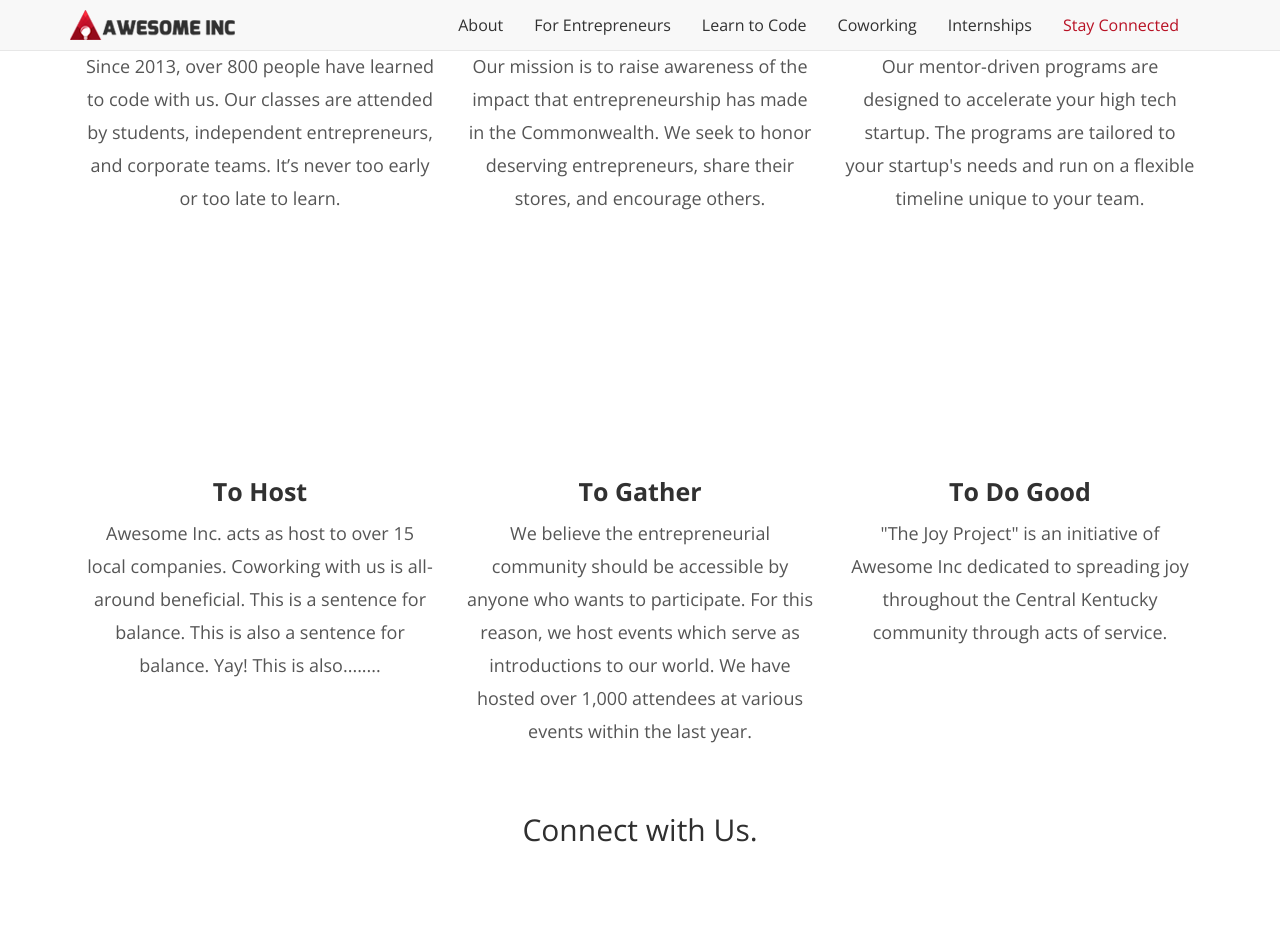
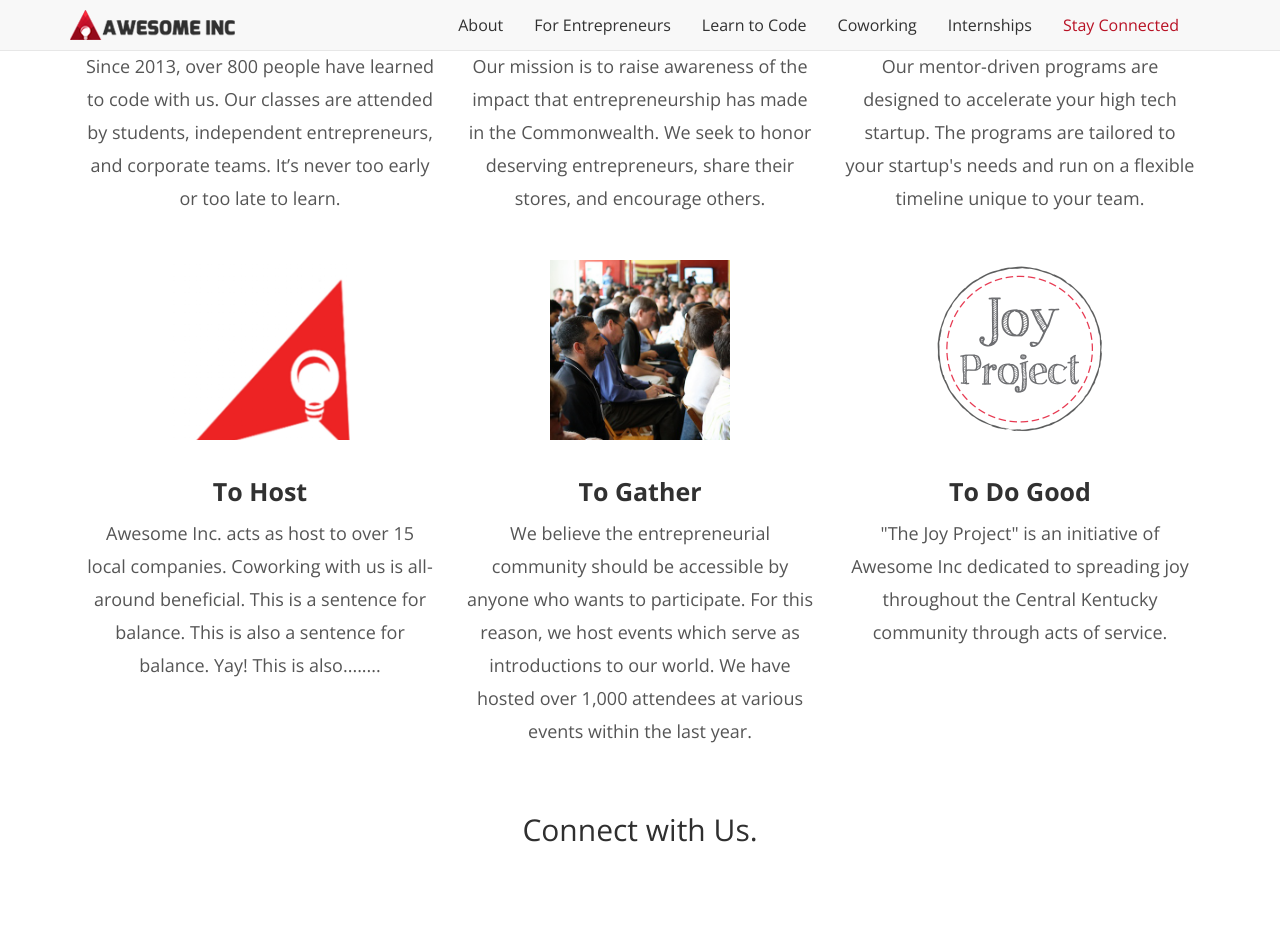
Before and after one commit to bcsmith12/bcsmith12.github.io, a Jekyll site: the page index.html, which Jekyll copies as it is, in a window 1280 px wide and 1400 px high, scrolled down 891 px. Shown: the top 930 px of the window. Built offline with Jekyll 4.4.1, drawn with Linux system fonts in a browser that asks for light colours; nearby versions of some CDN libraries; library files that are not in the unit come from our copies; comment, search, counter and statistics services are not loaded.

Commit message:
Update custom.scss

```diff
--- a/assets/css/custom.scss
+++ b/assets/css/custom.scss
@@ -437,6 +437,15 @@
 		}
 	}
 }
+	#features .feature-img-botleft {
+    	background-image: url(/assets/img/tohostlogo.png);
+  	}
+  	#features .feature-img-botcenter {
+   	 background-image: url(/assets/img/eventspace.png);
+  	}
+ 	 #features .feature-img-botright{
+  	 background-image: url(/assets/img/joylogo.png);
+  	}
 
 /* =============================================
 				Section for pages
```
